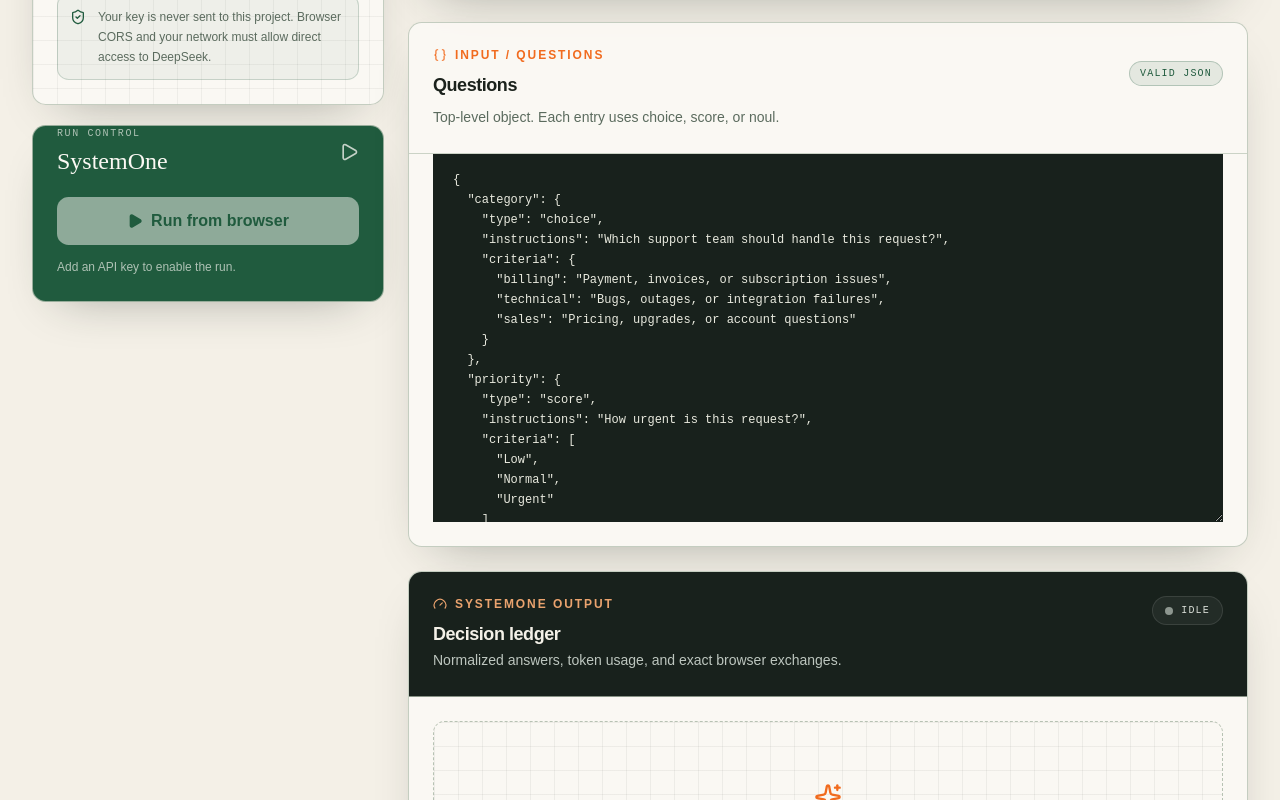
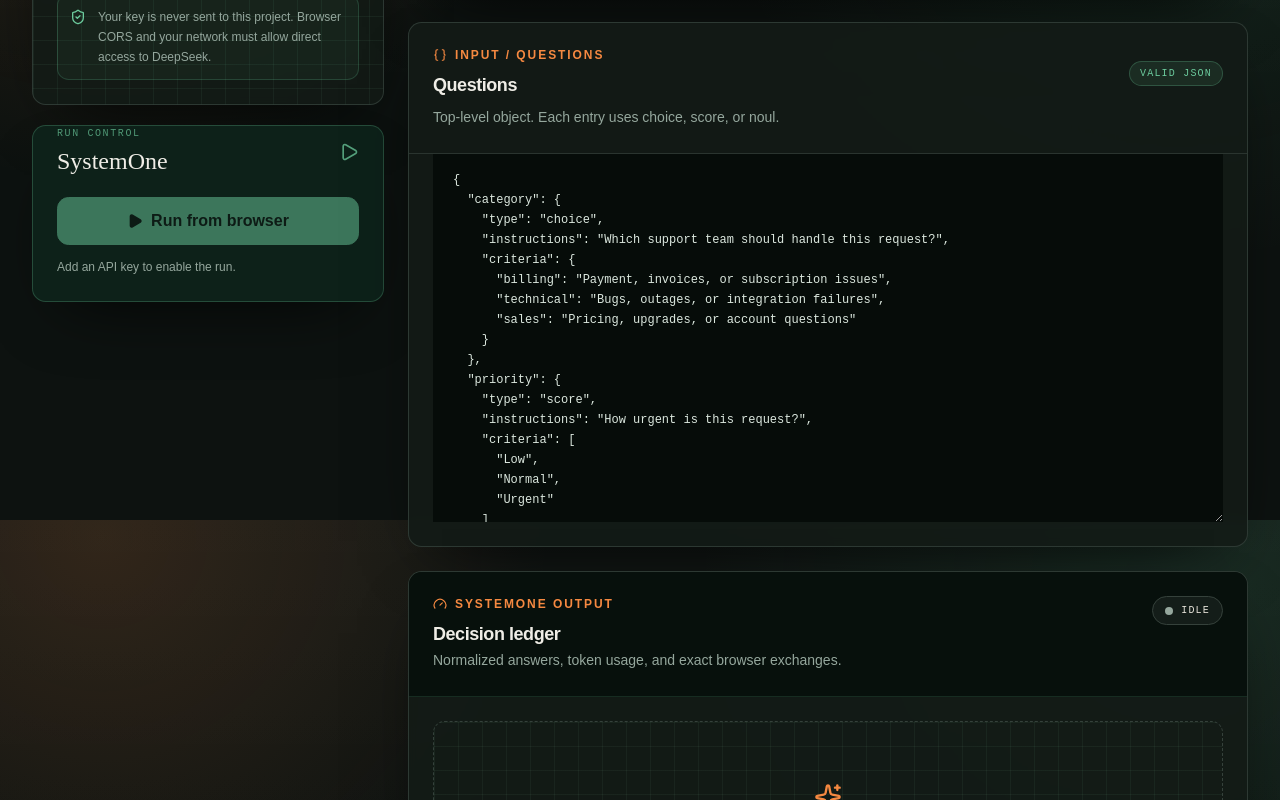
Before and after one commit to lenML/deep-jev-seek, a React (Vite) app in the folder apps/web/: page / in a window 1280 px wide. Shown: the part 1080-1880 px from the top of the page. Built offline with nearby package versions, Linux system fonts and the light colour scheme.

Commit message:
feat(web): switch workbench to dark theme

```diff
--- a/apps/web/index.html
+++ b/apps/web/index.html
@@ -1,5 +1,5 @@
 <!doctype html>
-<html lang="en">
+<html lang="en" class="dark">
   <head>
     <meta charset="UTF-8" />
     <meta name="viewport" content="width=device-width, initial-scale=1.0" />
@@ -7,7 +7,8 @@
       name="description"
       content="Browser-only playground for the @lenml/jevseek DeepSeek FIM adapter."
     />
-    <meta name="theme-color" content="#f3efe5" />
+    <meta name="color-scheme" content="dark" />
+    <meta name="theme-color" content="#0b1510" />
     <title>JevSeek Workbench</title>
   </head>
   <body>
--- a/apps/web/src/App.tsx
+++ b/apps/web/src/App.tsx
@@ -98,7 +98,7 @@ export function App() {
       <header className="border-b border-border/70 bg-background/70 backdrop-blur-xl">
         <div className="mx-auto flex max-w-[1480px] items-center justify-between gap-4 px-4 py-4 sm:px-6 lg:px-8">
           <div className="flex items-center gap-3">
-            <div className="grid size-9 place-items-center rounded-md border border-foreground bg-foreground text-background shadow-lift">
+            <div className="grid size-9 place-items-center rounded-md border border-accent/70 bg-accent text-accent-foreground shadow-lift">
               <TerminalSquare className="size-4" />
             </div>
             <div>
@@ -166,24 +166,23 @@ export function App() {
         <div className="grid gap-6 xl:grid-cols-[22rem_minmax(0,1fr)]">
           <aside className="space-y-5 xl:sticky xl:top-5 xl:self-start">
             <ConnectionPanel />
-            <Card className="overflow-hidden bg-primary text-primary-foreground">
+            <Card className="overflow-hidden border-primary/25 bg-[#0d2119] text-foreground">
               <CardContent className="p-5">
                 <div className="flex items-center justify-between">
                   <div>
-                    <p className="font-mono text-[10px] uppercase tracking-[0.16em] text-primary-foreground/65">
+                    <p className="font-mono text-[10px] uppercase tracking-[0.16em] text-primary/70">
                       Run control
                     </p>
                     <p className="mt-1 font-display text-2xl">SystemOne</p>
                   </div>
-                  <Play className="size-5 text-primary-foreground/75" />
+                  <Play className="size-5 text-primary/75" />
                 </div>
                 <Button
                   type="button"
                   onClick={handleRun}
                   disabled={!canRun}
                   size="lg"
-                  variant="secondary"
-                  className="mt-5 w-full border-primary-foreground/15 bg-primary-foreground text-primary shadow-none hover:bg-primary-foreground/90"
+                  className="mt-5 w-full shadow-none"
                 >
                   {isRunning ? (
                     <>
@@ -197,7 +196,7 @@ export function App() {
                     </>
                   )}
                 </Button>
-                <p className="mt-3 text-xs leading-5 text-primary-foreground/65">
+                <p className="mt-3 text-xs leading-5 text-muted-foreground">
                   {connection.apiKey.trim()
                     ? "Key loaded locally."
                     : "Add an API key to enable the run."}
--- a/apps/web/src/components/json-editor-card.tsx
+++ b/apps/web/src/components/json-editor-card.tsx
@@ -51,9 +51,10 @@ export function JsonEditorCard({
         <Textarea
           value={value}
           onChange={(event) => onChange(event.target.value)}
+          aria-label={`${title} JSON editor`}
           aria-invalid={Boolean(error)}
           spellCheck={false}
-          className="editor-scroll min-h-[23rem] resize-y rounded-none border-0 bg-[#18211c] px-4 py-4 font-mono text-[12px] leading-5 text-[#e9eadf] shadow-none focus:border-0 focus:ring-2 focus:ring-inset focus:ring-accent/75 sm:px-5"
+          className="editor-scroll min-h-[23rem] resize-y rounded-none border-0 bg-[#060c09] px-4 py-4 font-mono text-[12px] leading-5 text-[#dce8df] shadow-none focus:border-0 focus:ring-2 focus:ring-inset focus:ring-accent/75 sm:px-5"
         />
         {error ? (
           <div className="flex items-start gap-2 border-t border-destructive/20 bg-destructive/5 px-4 py-3 text-xs text-destructive">
--- a/apps/web/src/components/results-panel.tsx
+++ b/apps/web/src/components/results-panel.tsx
@@ -164,23 +164,27 @@ export function ResultsPanel({
 
   return (
     <Card className="overflow-hidden">
-      <CardHeader className="border-b border-border/70 bg-[#18211c] text-[#f4f1e8]">
+      <CardHeader className="border-b border-primary/15 bg-[#07100c] text-foreground">
         <div className="flex flex-wrap items-start justify-between gap-4">
           <div>
-            <div className="mb-2 flex items-center gap-2 text-xs font-semibold uppercase tracking-[0.16em] text-[#eaa36e]">
+            <div className="mb-2 flex items-center gap-2 text-xs font-semibold uppercase tracking-[0.16em] text-accent">
               <Gauge className="size-3.5" />
               SystemOne output
             </div>
             <CardTitle>Decision ledger</CardTitle>
-            <CardDescription className="text-[#bdc6bf]">
+            <CardDescription className="text-muted-foreground">
               Normalized answers, token usage, and exact browser exchanges.
             </CardDescription>
           </div>
-          <div className="flex items-center gap-2 rounded-full border border-white/10 bg-white/5 px-3 py-1.5 font-mono text-[10px] uppercase tracking-[0.12em] text-[#d9ddd7]">
+          <div className="flex items-center gap-2 rounded-full border border-border bg-secondary/50 px-3 py-1.5 font-mono text-[10px] uppercase tracking-[0.12em] text-secondary-foreground">
             <span
               className={cn(
                 "size-2 rounded-full",
-                isRunning ? "animate-pulse bg-[#eaa36e]" : result ? "bg-[#5fc18f]" : "bg-[#8d968f]",
+                isRunning
+                  ? "animate-pulse bg-accent"
+                  : result
+                    ? "bg-primary"
+                    : "bg-muted-foreground",
               )}
             />
             {isRunning ? "running" : result ? "complete" : "idle"}
@@ -258,7 +262,7 @@ export function ResultsPanel({
             </TabsContent>
 
             <TabsContent value="raw">
-              <pre className="editor-scroll max-h-[40rem] overflow-auto rounded-md bg-[#18211c] p-4 font-mono text-[11px] leading-5 text-[#e9eadf]">
+              <pre className="editor-scroll max-h-[40rem] overflow-auto rounded-md bg-[#060c09] p-4 font-mono text-[11px] leading-5 text-[#dce8df]">
                 {JSON.stringify(rawPayload, null, 2)}
               </pre>
             </TabsContent>
--- a/apps/web/src/index.css
+++ b/apps/web/src/index.css
@@ -7,25 +7,26 @@
 
 @layer base {
   :root {
-    --background: 43 37% 93%;
-    --foreground: 132 12% 12%;
-    --card: 45 47% 97%;
-    --card-foreground: 132 12% 12%;
-    --popover: 45 47% 97%;
-    --popover-foreground: 132 12% 12%;
-    --primary: 151 48% 24%;
-    --primary-foreground: 42 50% 97%;
-    --secondary: 38 35% 87%;
-    --secondary-foreground: 132 12% 16%;
-    --muted: 39 27% 89%;
-    --muted-foreground: 130 8% 39%;
-    --accent: 22 88% 53%;
-    --accent-foreground: 33 45% 98%;
-    --destructive: 3 66% 44%;
-    --destructive-foreground: 40 50% 98%;
-    --border: 102 11% 73%;
-    --input: 102 11% 71%;
-    --ring: 151 48% 30%;
+    color-scheme: dark;
+    --background: 156 18% 6%;
+    --foreground: 43 24% 92%;
+    --card: 153 16% 9%;
+    --card-foreground: 43 24% 92%;
+    --popover: 153 16% 9%;
+    --popover-foreground: 43 24% 92%;
+    --primary: 151 48% 61%;
+    --primary-foreground: 156 24% 7%;
+    --secondary: 151 12% 15%;
+    --secondary-foreground: 43 20% 88%;
+    --muted: 151 11% 13%;
+    --muted-foreground: 145 9% 62%;
+    --accent: 24 91% 61%;
+    --accent-foreground: 153 25% 7%;
+    --destructive: 4 72% 58%;
+    --destructive-foreground: 43 30% 96%;
+    --border: 150 10% 23%;
+    --input: 150 10% 27%;
+    --ring: 24 91% 61%;
     --radius: 0.85rem;
   }
 
@@ -41,9 +42,10 @@
   body {
     @apply min-h-screen bg-background font-sans text-foreground antialiased;
     background-image:
-      radial-gradient(circle at 8% 2%, rgba(240, 111, 35, 0.16), transparent 28rem),
-      radial-gradient(circle at 92% 8%, rgba(27, 105, 77, 0.13), transparent 30rem),
-      linear-gradient(180deg, rgba(255, 255, 255, 0.35), transparent 22rem);
+      radial-gradient(circle at 8% 2%, rgba(239, 126, 55, 0.14), transparent 28rem),
+      radial-gradient(circle at 92% 8%, rgba(91, 207, 147, 0.12), transparent 30rem),
+      linear-gradient(180deg, rgba(255, 255, 255, 0.025), transparent 24rem);
+    background-attachment: fixed;
   }
 
   ::selection {
@@ -55,12 +57,12 @@
 @layer components {
   .surface-grid {
     background-image:
-      linear-gradient(rgba(23, 35, 28, 0.055) 1px, transparent 1px),
-      linear-gradient(90deg, rgba(23, 35, 28, 0.055) 1px, transparent 1px);
+      linear-gradient(rgba(141, 224, 181, 0.06) 1px, transparent 1px),
+      linear-gradient(90deg, rgba(141, 224, 181, 0.06) 1px, transparent 1px);
     background-size: 24px 24px;
   }
 
   .editor-scroll {
-    scrollbar-color: rgba(27, 74, 55, 0.48) transparent;
+    scrollbar-color: rgba(239, 126, 55, 0.55) transparent;
   }
 }
--- a/apps/web/tailwind.config.ts
+++ b/apps/web/tailwind.config.ts
@@ -47,11 +47,11 @@ export default {
         mono: ["Space Grotesk Variable", "monospace"],
       },
       boxShadow: {
-        paper: "0 20px 50px -28px rgba(28, 38, 31, 0.42)",
-        lift: "6px 6px 0 rgba(24, 31, 27, 0.12)",
+        paper: "0 28px 70px -34px rgba(0, 0, 0, 0.9)",
+        lift: "5px 5px 0 rgba(239, 126, 55, 0.22)",
       },
       backgroundImage: {
-        grid: "linear-gradient(rgba(23, 35, 28, 0.055) 1px, transparent 1px), linear-gradient(90deg, rgba(23, 35, 28, 0.055) 1px, transparent 1px)",
+        grid: "linear-gradient(rgba(141, 224, 181, 0.06) 1px, transparent 1px), linear-gradient(90deg, rgba(141, 224, 181, 0.06) 1px, transparent 1px)",
       },
     },
   },
```
